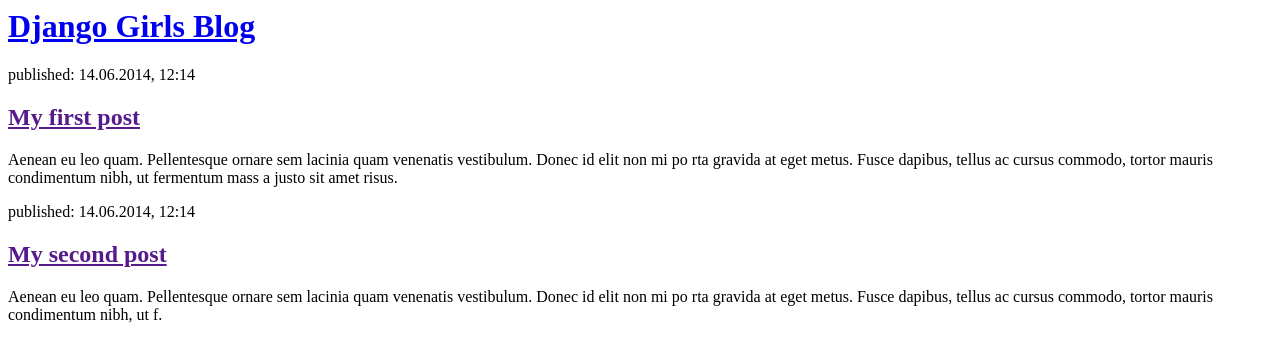
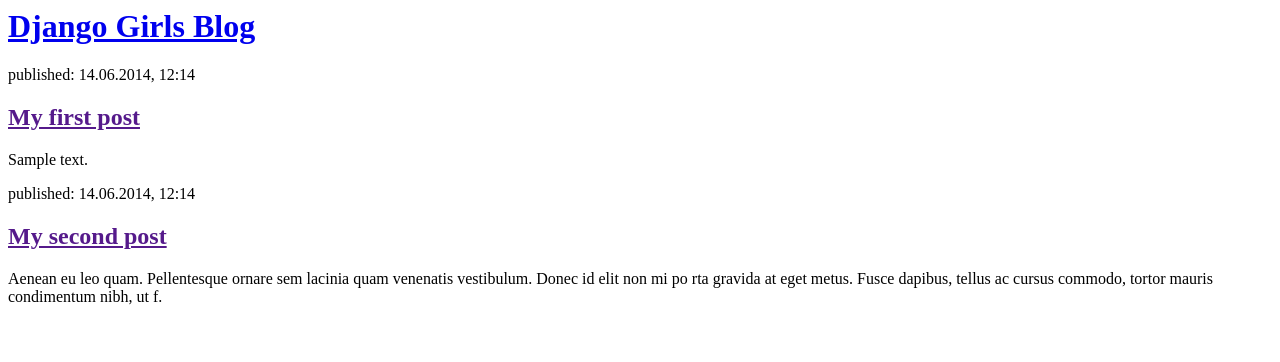
Before and after one commit to pontakornp10969/my-first-blog, a Django app: template blog/templates/blog/post_list.html in a window 1280 px wide. Shown: the top 362 px of the page. Run offline with Django 3.2, Linux system fonts and the light colour scheme; the template is opened without the code that fills it: values that come from a table or form of the project are taken from there, others are empty; tables that the repository leaves empty hold one stand-in row (values such as "Sample post").

Commit message:
Modified templates to display posts from database.

```diff
--- a/blog/templates/blog/post_list.html
+++ b/blog/templates/blog/post_list.html
@@ -7,13 +7,13 @@
             <h1><a href="/">Django Girls Blog</a></h1>
         </div>
 
-        <div>
-            <p>published: 14.06.2014, 12:14</p>
-            <h2><a href="">My first post</a></h2>
-            <p>Aenean eu leo quam. Pellentesque ornare sem lacinia quam venenatis vestibulum. Donec id elit non mi po
-rta gravida at eget metus. Fusce dapibus, tellus ac cursus commodo, tortor mauris condimentum nibh, ut fermentum mass
-a justo sit amet risus.</p>
-        <div>
+        {% for post in posts %}
+            <div>
+                <p>published: 14.06.2014, 12:14</p>
+                <h2><a href="">My first post</a></h2>
+                <p>{{ post.text|linebreaksbr }}</p>
+            <div>
+        {% endfor %}
 
         <div>
             <p>published: 14.06.2014, 12:14</p>
--- a/blog/views.py
+++ b/blog/views.py
@@ -1,6 +1,9 @@
 from django.shortcuts import render
+from django.utils import timezone
+from .models import Post
 
 # Create your views here.
 
 def post_list(request):
-    return render(request, 'blog/post_list.html', {})
+    Post.objects.filter(published_date__lte=timezone.now()).order_by('published_date')
+    return render(request, 'blog/post_list.html', {"posts": posts})
```
